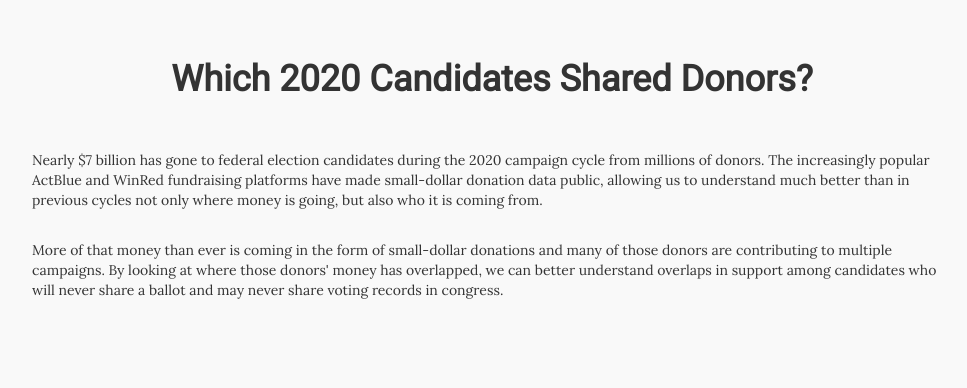
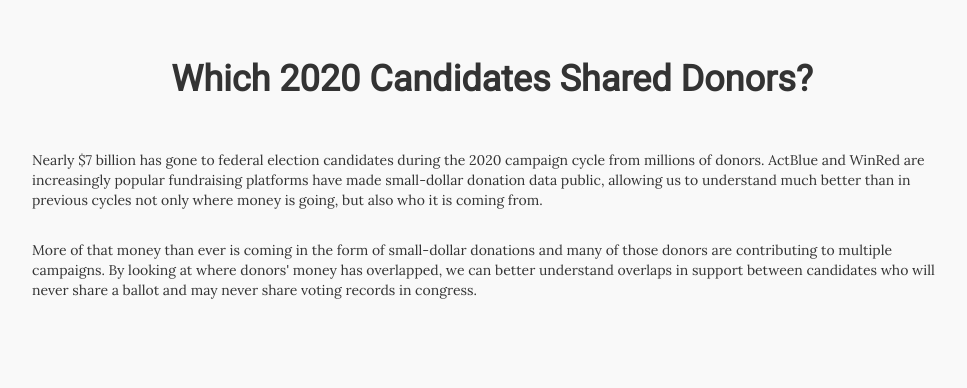
Before and after one commit to sdl60660/donor_overlap, a Flask app: page / in a window 1280 px wide. Shown: the top 388 px of the page, without its empty margins (148-1115 px from the left). Run offline with Flask 2, Linux system fonts and the light colour scheme; some libraries are stand-ins or nearby versions.

Commit message:
Small intro text edits

```diff
--- a/templates/index.html
+++ b/templates/index.html
@@ -71,15 +71,15 @@
             <br><br>
             <p>
                 Nearly $7 billion has gone to federal election candidates during the 2020 campaign cycle from millions of
-                donors. The increasingly popular ActBlue and WinRed fundraising platforms have made small-dollar donation
+                donors. ActBlue and WinRed are increasingly popular fundraising platforms have made small-dollar donation
                 data public, allowing us to understand much better than in previous cycles not only where money is going, but
                 also who it is coming from.
             </p>
             <br>
             <p>
                 More of that money than ever is coming in the form of small-dollar donations and many of those donors are contributing
-                to multiple campaigns. By looking at where those donors' money has overlapped, we can better understand
-                overlaps in support among candidates who will never share a ballot and may never share voting records in congress.
+                to multiple campaigns. By looking at where donors' money has overlapped, we can better understand
+                overlaps in support between candidates who will never share a ballot and may never share voting records in congress.
             </p>
         </div>
         <div class="col-md-1"></div>
```
